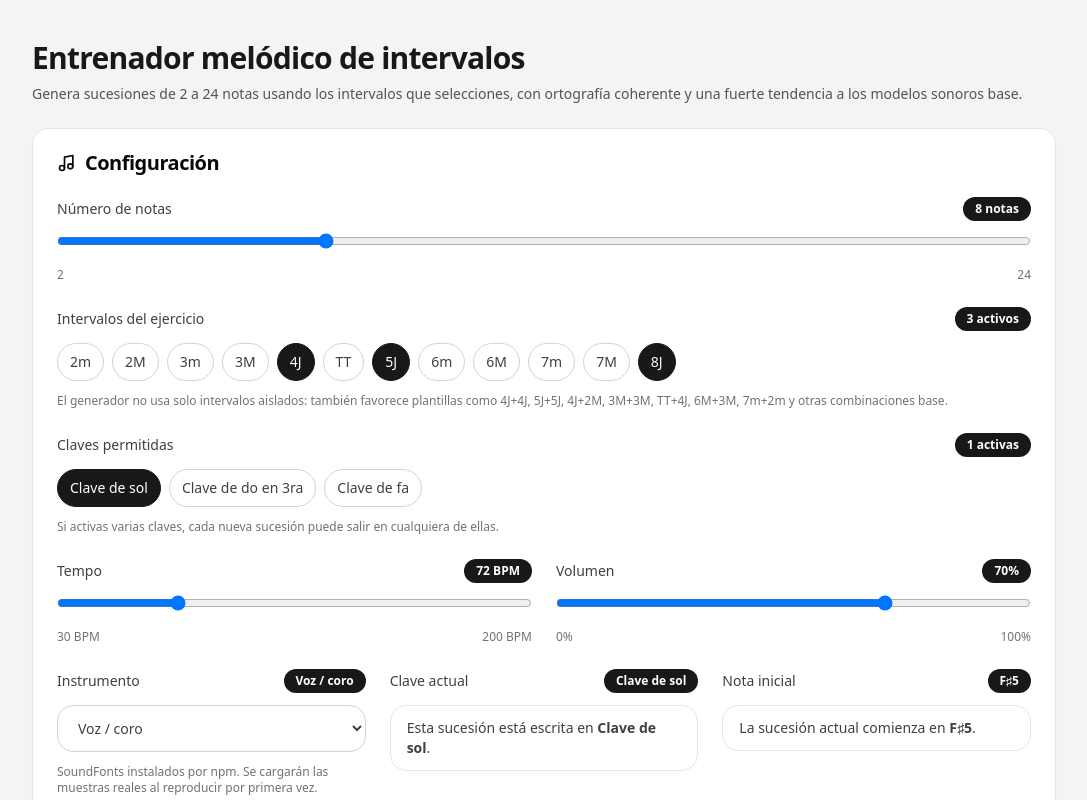
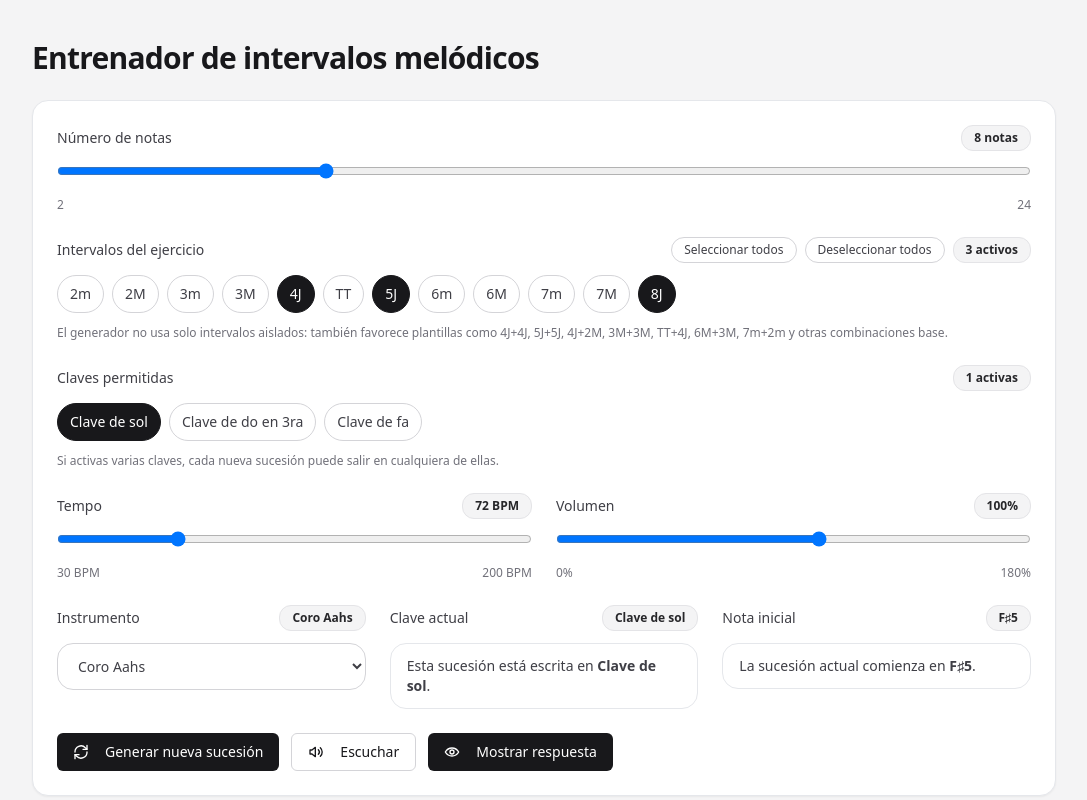
Before and after one commit to rickymartingtz/Entrenador-de-intervalos-mel-dicos, a React (Vite) app: page / in a window 1280 px wide. Shown: the top 800 px of the page, without its empty margins (96-1183 px from the left). Built offline with nearby package versions, Linux system fonts and the light colour scheme.

Commit message:
Update App.jsx

```diff
--- a/src/App.jsx
+++ b/src/App.jsx
@@ -91,9 +91,9 @@ const MIN_TEMPO = 30;
 const MAX_TEMPO = 200;
 const DEFAULT_TEMPO = 72;
 const MIN_VOLUME = 0;
-const MAX_VOLUME = 100;
-const DEFAULT_VOLUME = 70;
-const DEFAULT_INSTRUMENT = "human";
+const MAX_VOLUME = 180;
+const DEFAULT_VOLUME = 100;
+const DEFAULT_INSTRUMENT = "choir";
 const SOUNDFONT_LIBRARY = "MusyngKite";
 const SOUNDFONT_BASE_URL = "https://gleitz.github.io/midi-js-soundfonts";
 const STAFF_BASE_WIDTH = 260;
@@ -229,17 +229,26 @@ const MODEL_PATTERNS = [
 ];
 
 const INSTRUMENTS = [
-  { value: "human", label: "Voz / coro", soundfont: "choir_aahs", fallback: "voice", sustain: true },
-  { value: "voiceOohs", label: "Voz oohs", soundfont: "voice_oohs", fallback: "voice", sustain: true },
-  { value: "organ", label: "Órgano", soundfont: "church_organ", fallback: "organ", sustain: true },
-  { value: "strings", label: "Cuerdas", soundfont: "string_ensemble_1", fallback: "strings", sustain: true },
+  { value: "choir", label: "Coro Aahs", soundfont: "choir_aahs", fallback: "voice", sustain: true },
+  { value: "voiceOohs", label: "Voz Oohs", soundfont: "voice_oohs", fallback: "voice", sustain: true },
+  { value: "synthVoice", label: "Voz sintética", soundfont: "synth_voice", fallback: "voice", sustain: true },
+  { value: "churchOrgan", label: "Órgano de iglesia", soundfont: "church_organ", fallback: "organ", sustain: true },
+  { value: "drawbarOrgan", label: "Órgano drawbar", soundfont: "drawbar_organ", fallback: "organ", sustain: true },
+  { value: "reedOrgan", label: "Órgano de lengüeta", soundfont: "reed_organ", fallback: "organ", sustain: true },
+  { value: "strings1", label: "Cuerdas I", soundfont: "string_ensemble_1", fallback: "strings", sustain: true },
+  { value: "strings2", label: "Cuerdas II", soundfont: "string_ensemble_2", fallback: "strings", sustain: true },
+  { value: "violin", label: "Violín", soundfont: "violin", fallback: "strings", sustain: true },
+  { value: "viola", label: "Viola", soundfont: "viola", fallback: "strings", sustain: true },
   { value: "cello", label: "Violonchelo", soundfont: "cello", fallback: "strings", sustain: true },
   { value: "piano", label: "Piano acústico", soundfont: "acoustic_grand_piano", fallback: "piano", sustain: false },
   { value: "brightPiano", label: "Piano brillante", soundfont: "bright_acoustic_piano", fallback: "piano", sustain: false },
+  { value: "electricPiano", label: "Piano eléctrico", soundfont: "electric_piano_1", fallback: "piano", sustain: false },
+  { value: "harpsichord", label: "Clave / harpsichord", soundfont: "harpsichord", fallback: "piano", sustain: false },
+  { value: "celesta", label: "Celesta", soundfont: "celesta", fallback: "mallet", sustain: false },
+  { value: "musicBox", label: "Caja de música", soundfont: "music_box", fallback: "mallet", sustain: false },
   { value: "marimba", label: "Marimba", soundfont: "marimba", fallback: "mallet", sustain: false },
   { value: "vibraphone", label: "Vibráfono", soundfont: "vibraphone", fallback: "mallet", sustain: false },
-  { value: "glockenspiel", label: "Glockenspiel", soundfont: "glockenspiel", fallback: "mallet", sustain: false },
-  { value: "bass", label: "Bajo acústico", soundfont: "acoustic_bass", fallback: "bass", sustain: false },
+  { value: "flute", label: "Flauta", soundfont: "flute", fallback: "voice", sustain: true },
 ];
 
 const SHORT_DIRECTION_OPTIONS = [
@@ -451,7 +460,7 @@ function getClefLabel(value) {
 
 function sanitizeIntervalSelection(intervalKeys) {
   const unique = [...new Set(intervalKeys)].filter((key) => INTERVAL_DEFINITIONS.some((interval) => interval.key === key));
-  if (unique.length === 0) return DEFAULT_INTERVAL_KEYS;
+  if (unique.length === 0) return [];
   if (unique.length === 1 && unique[0] === "TT") return DEFAULT_INTERVAL_KEYS;
   return INTERVAL_DEFINITIONS.map((item) => item.key).filter((key) => unique.includes(key));
 }
@@ -639,6 +648,20 @@ function buildMelody(noteCount, selectedIntervalKeys, selectedClefKeys, directio
   const safeCount = clamp(noteCount, MIN_NOTES, MAX_NOTES);
   const sanitizedIntervals = sanitizeIntervalSelection(selectedIntervalKeys);
   const sanitizedClefs = sanitizeClefSelection(selectedClefKeys);
+
+  if (sanitizedIntervals.length === 0) {
+    return {
+      id: `${Date.now()}-${Math.random()}`,
+      sequence: [],
+      intervals: [],
+      startNote: "",
+      palette: [],
+      clefKey: sanitizedClefs[0] ?? "treble",
+      intervalKeys: [],
+      directionMode: sanitizeDirectionMode(directionMode, safeCount),
+      modelLabels: [],
+    };
+  }
   const sanitizedDirectionMode = sanitizeDirectionMode(directionMode, safeCount);
   const directionPlan = getDirectionPlan(safeCount, sanitizedDirectionMode);
   const clefKey = randomItem(sanitizedClefs);
@@ -748,10 +771,10 @@ function runSelfTests() {
   console.assert(clamp(10, MIN_TEMPO, MAX_TEMPO) === 30, "El tempo mínimo debe respetarse");
   console.assert(clamp(240, MIN_TEMPO, MAX_TEMPO) === 200, "El tempo máximo debe respetarse");
   console.assert(clamp(-5, MIN_VOLUME, MAX_VOLUME) === 0, "El volumen mínimo debe respetarse");
-  console.assert(clamp(120, MIN_VOLUME, MAX_VOLUME) === 100, "El volumen máximo debe respetarse");
+  console.assert(clamp(220, MIN_VOLUME, MAX_VOLUME) === 180, "El volumen máximo debe respetarse");
   console.assert(getStaffWidth(24) > getStaffWidth(4), "El pentagrama debe crecer con más notas");
   console.assert(getInstrumentConfig("marimba")?.soundfont === "marimba", "Debe existir la fuente de sonido de marimba");
-  console.assert(getInstrumentConfig("human")?.soundfont === "choir_aahs", "La voz debe poder cargarse como SoundFont");
+  console.assert(getInstrumentConfig("choir")?.soundfont === "choir_aahs", "La voz debe poder cargarse como SoundFont");
 }
 
 if (typeof window !== "undefined") {
@@ -875,7 +898,7 @@ export default function IntervalTrainerPage() {
   const [exercise, setExercise] = useState(() => buildMelody(8, DEFAULT_INTERVAL_KEYS, DEFAULT_CLEF_KEYS, DEFAULT_DIRECTION_MODE));
   const [revealed, setRevealed] = useState(false);
   const [isPlaying, setIsPlaying] = useState(false);
-  const [audioStatus, setAudioStatus] = useState("SoundFonts instalados por npm. Se cargarán las muestras reales al reproducir por primera vez.");
+  const [audioStatus, setAudioStatus] = useState("");
 
   const noteSummary = useMemo(() => `${noteCount} nota${noteCount === 1 ? "" : "s"}`, [noteCount]);
   const tempoSummary = useMemo(() => `${tempo} BPM`, [tempo]);
@@ -888,6 +911,7 @@ export default function IntervalTrainerPage() {
     if (noteCount === 3) return SHORT_DIRECTION_OPTIONS;
     return [];
   }, [noteCount]);
+  const hasSelectedIntervals = selectedIntervalKeys.length > 0;
 
   const stopAllAudio = useCallback(() => {
     sampleNodesRef.current.forEach((node) => {
@@ -1115,6 +1139,14 @@ export default function IntervalTrainerPage() {
     });
   }, []);
 
+  const selectAllIntervals = useCallback(() => {
+    setSelectedIntervalKeys(INTERVAL_DEFINITIONS.map((interval) => interval.key));
+  }, []);
+
+  const deselectAllIntervals = useCallback(() => {
+    setSelectedIntervalKeys([]);
+  }, []);
+
   const toggleClef = useCallback((clefKey) => {
     setSelectedClefKeys((current) => {
       const exists = current.includes(clefKey);
@@ -1129,7 +1161,7 @@ export default function IntervalTrainerPage() {
   }, [noteCount]);
 
   const playSequence = useCallback(async () => {
-    if (!exercise?.sequence?.length || isPlaying) return;
+    if (!exercise?.sequence?.length || !hasSelectedIntervals || isPlaying) return;
     setIsPlaying(true);
 
     try {
@@ -1158,7 +1190,7 @@ export default function IntervalTrainerPage() {
       }
 
       if (sampleInstrument) {
-        const sampleGain = Math.max(0.0001, Math.min(1, (safeVolume / 100) * 0.85));
+        const sampleGain = Math.max(0.0001, Math.min(2.5, (safeVolume / 100) * 1.35));
         exercise.sequence.forEach((note, index) => {
           const node = sampleInstrument.play(getSoundfontNoteName(note), baseTime + index * step, {
             duration: noteDuration,
@@ -1182,7 +1214,7 @@ export default function IntervalTrainerPage() {
       setAudioStatus("Hubo un problema al reproducir el audio.");
       setIsPlaying(false);
     }
-  }, [createInstrumentVoice, ensureAudioContext, exercise, instrument, isPlaying, loadSampleInstrument, stopAllAudio, tempo, volume]);
+  }, [createInstrumentVoice, ensureAudioContext, exercise, hasSelectedIntervals, instrument, isPlaying, loadSampleInstrument, stopAllAudio, tempo, volume]);
 
   const handlePlayButton = useCallback(() => {
     if (isPlaying) {
@@ -1212,23 +1244,15 @@ export default function IntervalTrainerPage() {
     <div className="min-h-screen bg-zinc-100 p-6 md:p-10">
       <div className="mx-auto max-w-5xl space-y-6">
         <div className="space-y-2">
-          <h1 className="text-3xl font-bold tracking-tight">Entrenador melódico de intervalos</h1>
-          <p className="text-sm text-zinc-600">
-            Genera sucesiones de 2 a 24 notas usando los intervalos que selecciones, con ortografía coherente y una fuerte tendencia a los modelos sonoros base.
-          </p>
+          <h1 className="text-3xl font-bold tracking-tight">Entrenador de intervalos melódicos</h1>
         </div>
 
         <Card className="rounded-2xl shadow-sm">
-          <CardHeader>
-            <CardTitle className="flex items-center gap-2 text-xl">
-              <MusicIcon className="h-5 w-5" /> Configuración
-            </CardTitle>
-          </CardHeader>
-          <CardContent className="space-y-6">
+          <CardContent className="space-y-6 pt-6">
             <div className="space-y-3">
               <div className="flex items-center justify-between gap-4">
                 <span className="text-sm font-medium text-zinc-700">Número de notas</span>
-                <Badge className="rounded-xl px-3 py-1">{noteSummary}</Badge>
+                <Badge variant="secondary" className="rounded-xl border border-zinc-200 bg-zinc-100 px-3 py-1 text-zinc-700">{noteSummary}</Badge>
               </div>
               <input
                 type="range"
@@ -1249,7 +1273,7 @@ export default function IntervalTrainerPage() {
               <div className="space-y-3">
                 <div className="flex items-center justify-between gap-4">
                   <span className="text-sm font-medium text-zinc-700">Dirección para ejercicios cortos</span>
-                  <Badge className="rounded-xl px-3 py-1">{SHORT_DIRECTION_OPTIONS.find((option) => option.key === directionMode)?.label ?? "Libre"}</Badge>
+                  <Badge variant="secondary" className="rounded-xl border border-zinc-200 bg-zinc-100 px-3 py-1 text-zinc-700">{SHORT_DIRECTION_OPTIONS.find((option) => option.key === directionMode)?.label ?? "Libre"}</Badge>
                 </div>
                 <div className="flex flex-wrap gap-2">
                   {visibleDirectionOptions.map((option) => (
@@ -1269,9 +1293,25 @@ export default function IntervalTrainerPage() {
             )}
 
             <div className="space-y-3">
-              <div className="flex items-center justify-between gap-4">
+              <div className="flex flex-wrap items-center justify-between gap-3">
                 <span className="text-sm font-medium text-zinc-700">Intervalos del ejercicio</span>
-                <Badge className="rounded-xl px-3 py-1">{selectedIntervalKeys.length} activos</Badge>
+                <div className="flex flex-wrap items-center gap-2">
+                  <button
+                    type="button"
+                    onClick={selectAllIntervals}
+                    className="rounded-full border border-zinc-300 bg-white px-3 py-1 text-xs font-medium text-zinc-700 transition hover:border-zinc-500"
+                  >
+                    Seleccionar todos
+                  </button>
+                  <button
+                    type="button"
+                    onClick={deselectAllIntervals}
+                    className="rounded-full border border-zinc-300 bg-white px-3 py-1 text-xs font-medium text-zinc-700 transition hover:border-zinc-500"
+                  >
+                    Deseleccionar todos
+                  </button>
+                  <Badge variant="secondary" className="rounded-xl border border-zinc-200 bg-zinc-100 px-3 py-1 text-zinc-700">{selectedIntervalKeys.length} activos</Badge>
+                </div>
               </div>
               <div className="flex flex-wrap gap-2">
                 {INTERVAL_DEFINITIONS.map((interval) => (
@@ -1284,15 +1324,21 @@ export default function IntervalTrainerPage() {
                   </SelectionChip>
                 ))}
               </div>
-              <p className="text-xs text-zinc-500">
-                El generador no usa solo intervalos aislados: también favorece plantillas como 4J+4J, 5J+5J, 4J+2M, 3M+3M, TT+4J, 6M+3M, 7m+2m y otras combinaciones base.
-              </p>
+              {!hasSelectedIntervals ? (
+                <p className="rounded-xl border border-amber-200 bg-amber-50 px-3 py-2 text-xs text-amber-800">
+                  Selecciona al menos un intervalo para generar y escuchar una sucesión.
+                </p>
+              ) : (
+                <p className="text-xs text-zinc-500">
+                  El generador no usa solo intervalos aislados: también favorece plantillas como 4J+4J, 5J+5J, 4J+2M, 3M+3M, TT+4J, 6M+3M, 7m+2m y otras combinaciones base.
+                </p>
+              )}
             </div>
 
             <div className="space-y-3">
               <div className="flex items-center justify-between gap-4">
                 <span className="text-sm font-medium text-zinc-700">Claves permitidas</span>
-                <Badge className="rounded-xl px-3 py-1">{selectedClefKeys.length} activas</Badge>
+                <Badge variant="secondary" className="rounded-xl border border-zinc-200 bg-zinc-100 px-3 py-1 text-zinc-700">{selectedClefKeys.length} activas</Badge>
               </div>
               <div className="flex flex-wrap gap-2">
                 {CLEFS.map((clef) => (
@@ -1314,7 +1360,7 @@ export default function IntervalTrainerPage() {
               <div className="space-y-3">
                 <div className="flex items-center justify-between gap-4">
                   <span className="text-sm font-medium text-zinc-700">Tempo</span>
-                  <Badge className="rounded-xl px-3 py-1">{tempoSummary}</Badge>
+                  <Badge variant="secondary" className="rounded-xl border border-zinc-200 bg-zinc-100 px-3 py-1 text-zinc-700">{tempoSummary}</Badge>
                 </div>
                 <input
                   type="range"
@@ -1334,7 +1380,7 @@ export default function IntervalTrainerPage() {
               <div className="space-y-3">
                 <div className="flex items-center justify-between gap-4">
                   <span className="text-sm font-medium text-zinc-700">Volumen</span>
-                  <Badge className="rounded-xl px-3 py-1">{volumeSummary}</Badge>
+                  <Badge variant="secondary" className="rounded-xl border border-zinc-200 bg-zinc-100 px-3 py-1 text-zinc-700">{volumeSummary}</Badge>
                 </div>
                 <input
                   type="range"
@@ -1347,7 +1393,7 @@ export default function IntervalTrainerPage() {
                 />
                 <div className="flex justify-between text-xs text-zinc-500">
                   <span>0%</span>
-                  <span>100%</span>
+                  <span>180%</span>
                 </div>
               </div>
             </div>
@@ -1356,7 +1402,7 @@ export default function IntervalTrainerPage() {
               <div className="space-y-3">
                 <div className="flex items-center justify-between gap-4">
                   <span className="text-sm font-medium text-zinc-700">Instrumento</span>
-                  <Badge className="rounded-xl px-3 py-1">{instrumentSummary}</Badge>
+                  <Badge variant="secondary" className="rounded-xl border border-zinc-200 bg-zinc-100 px-3 py-1 text-zinc-700">{instrumentSummary}</Badge>
                 </div>
                 <select
                   value={instrument}
@@ -1369,15 +1415,12 @@ export default function IntervalTrainerPage() {
                     </option>
                   ))}
                 </select>
-                <p className="text-xs text-zinc-500">
-                  {audioStatus}
-                </p>
               </div>
 
               <div className="space-y-3">
                 <div className="flex items-center justify-between gap-4">
                   <span className="text-sm font-medium text-zinc-700">Clave actual</span>
-                  <Badge className="rounded-xl px-3 py-1">{activeClefLabel}</Badge>
+                  <Badge variant="secondary" className="rounded-xl border border-zinc-200 bg-zinc-100 px-3 py-1 text-zinc-700">{activeClefLabel}</Badge>
                 </div>
                 <div className="rounded-2xl border bg-white px-4 py-3 text-sm text-zinc-700">
                   Esta sucesión está escrita en <span className="font-semibold">{activeClefLabel}</span>.
@@ -1387,7 +1430,7 @@ export default function IntervalTrainerPage() {
               <div className="space-y-3">
                 <div className="flex items-center justify-between gap-4">
                   <span className="text-sm font-medium text-zinc-700">Nota inicial</span>
-                  <Badge className="rounded-xl px-3 py-1">{startNoteSummary}</Badge>
+                  <Badge variant="secondary" className="rounded-xl border border-zinc-200 bg-zinc-100 px-3 py-1 text-zinc-700">{startNoteSummary}</Badge>
                 </div>
                 <div className="rounded-2xl border bg-white px-4 py-3 text-sm text-zinc-700">
                   La sucesión actual comienza en <span className="font-semibold">{startNoteSummary}</span>.
@@ -1396,10 +1439,10 @@ export default function IntervalTrainerPage() {
             </div>
 
             <div className="flex flex-wrap gap-3">
-              <Button onClick={() => generateExercise(noteCount, directionMode)} className="rounded-2xl">
+              <Button onClick={() => generateExercise(noteCount, directionMode)} disabled={!hasSelectedIntervals} className="rounded-2xl">
                 <RefreshIcon className="mr-2 h-4 w-4" /> Generar nueva sucesión
               </Button>
-              <Button onClick={handlePlayButton} variant="outline" className="rounded-2xl">
+              <Button onClick={handlePlayButton} disabled={!hasSelectedIntervals} variant="outline" className="rounded-2xl">
                 {isPlaying ? <StopIcon className="mr-2 h-4 w-4" /> : <VolumeIcon className="mr-2 h-4 w-4" />}
                 {isPlaying ? "Parar" : "Escuchar"}
               </Button>
```
